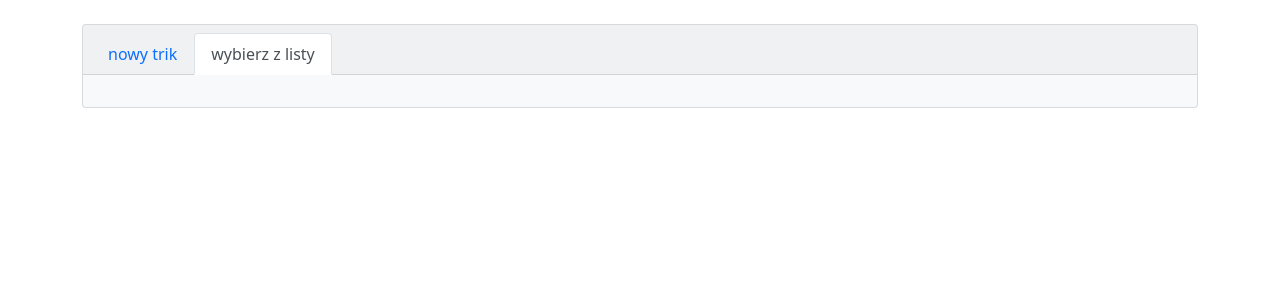
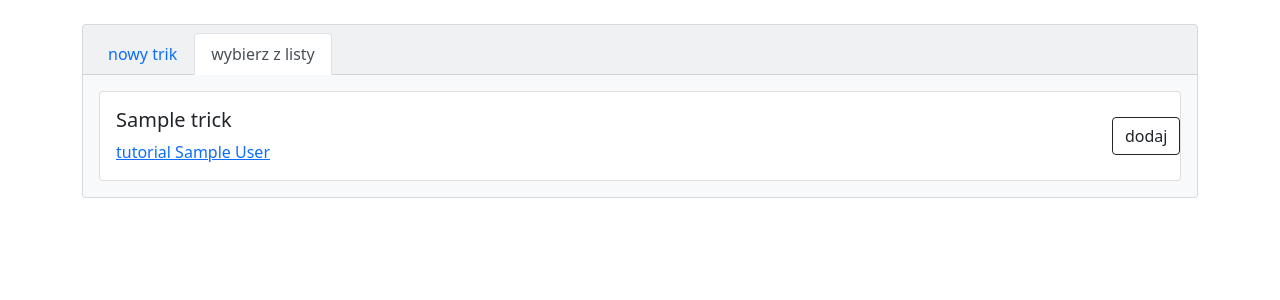
Before and after one commit to g0sie/kendama-progress-tracker, a Django app: page /tricks/add/list in a window 1280 px wide. Shown: the part 73-373 px from the top of the page. Run offline with Django 4.2, Linux system fonts and the light colour scheme; a user stored in the database is signed in; tables that the repository leaves empty hold one stand-in row (values such as "Sample post").

Commit message:
add official trick list

```diff
--- a/tricks/templates/tricks/add_from_list.html
+++ b/tricks/templates/tricks/add_from_list.html
@@ -13,7 +13,23 @@
             </ul>
         </div>
         <div class="card-body">
-
+            {% for trick in tricks %}
+                <div class="card">
+                  <div class="row">
+                    <div class="col">
+                      <div class="card-body">
+                          <h5 class="card-title">{{ trick.name }}</h5>
+                          {% for tutorial in trick.tutorials.all %}
+                              <a href="{{ tutorial.url }}" class="card-link">tutorial {{ tutorial.author }}</a>
+                          {% endfor %}
+                      </div>
+                    </div>
+                    <div class="col-sm-3 col-md-2 col-lg-2 col-xl-1 col-xxl-1 align-self-center">
+                        <button type="button" class="btn btn-outline-dark">dodaj</button>
+                    </div>
+                  </div>
+                </div>
+            {% endfor %}
         </div>
     </div>
 {% endblock %}
--- a/tricks/views.py
+++ b/tricks/views.py
@@ -59,5 +59,6 @@
 
 
 def add_from_list(request):
+    tricks = Trick.objects.filter(official=True).prefetch_related("tutorials")
     if request.user.is_authenticated:
-        return render(request, 'tricks/add_from_list.html')
+        return render(request, 'tricks/add_from_list.html', {'tricks': tricks})
```
